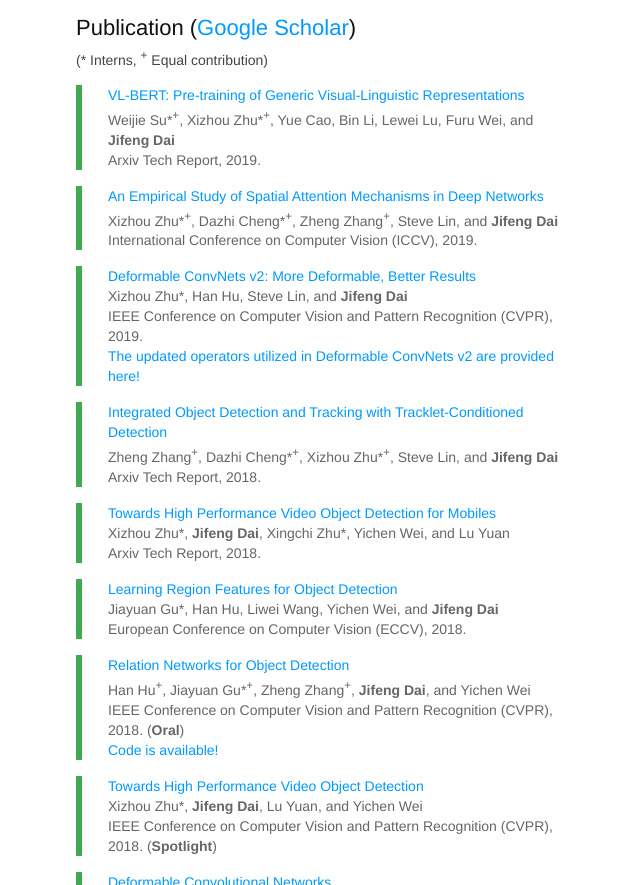
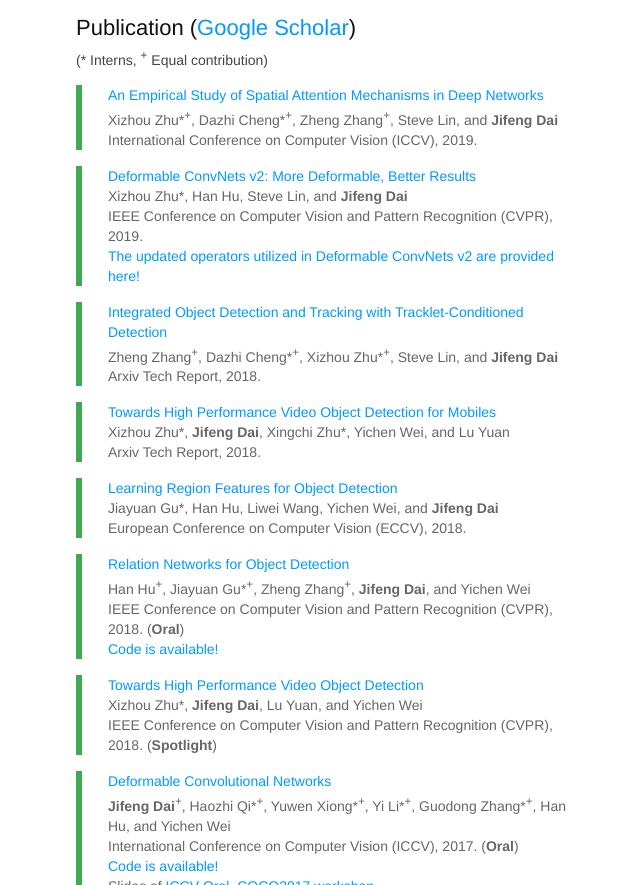
Before and after one commit to daijifeng001/daijifeng001.github.io, a plain HTML site: page index.html in a window 1280 px wide. Shown: the part 1099-1984 px from the top of the page, without its empty margins (84-724 px from the left). Drawn offline with Linux system fonts and the light colour scheme.

Commit message:
Revert "update"
This reverts commit 90d798cc773b5a39a8afe580cd487cd27a98aca0.

```diff
--- a/index.html
+++ b/index.html
@@ -490,14 +490,6 @@ Github: <a href="https://github.com/msracver">https://github.com/msracver</a> <a
 <!-- -->
 
 <blockquote>
-<p><a href="https://arxiv.org/abs/1908.08530">VL-BERT: Pre-training of Generic Visual-Linguistic Representations</a> <br />
-Weijie Su*<sup>+</sup>, Xizhou Zhu*<sup>+</sup>,  Yue Cao, Bin Li, Lewei Lu, Furu Wei, and <strong>Jifeng Dai</strong>  <br />
-Arxiv Tech Report, 2019. <br /></p>
-</blockquote>
-
-<!-- -->
-
-<blockquote>
 <p><a href="https://arxiv.org/abs/1904.05873">An Empirical Study of Spatial Attention Mechanisms in Deep Networks</a> <br />
 Xizhou Zhu*<sup>+</sup>, Dazhi Cheng*<sup>+</sup>, Zheng Zhang<sup>+</sup>, Steve Lin, and <strong>Jifeng Dai</strong>  <br />
 International Conference on Computer Vision (ICCV), 2019. <br /></p>
```
